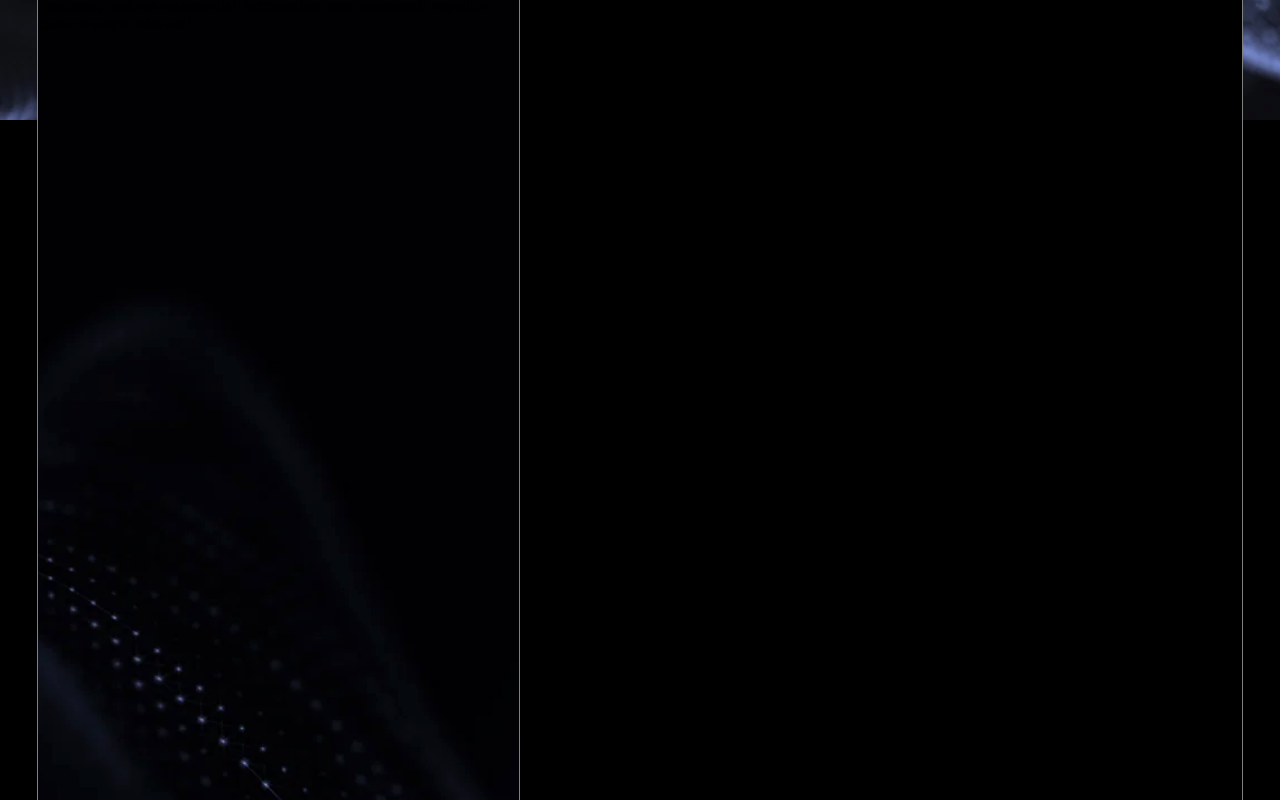
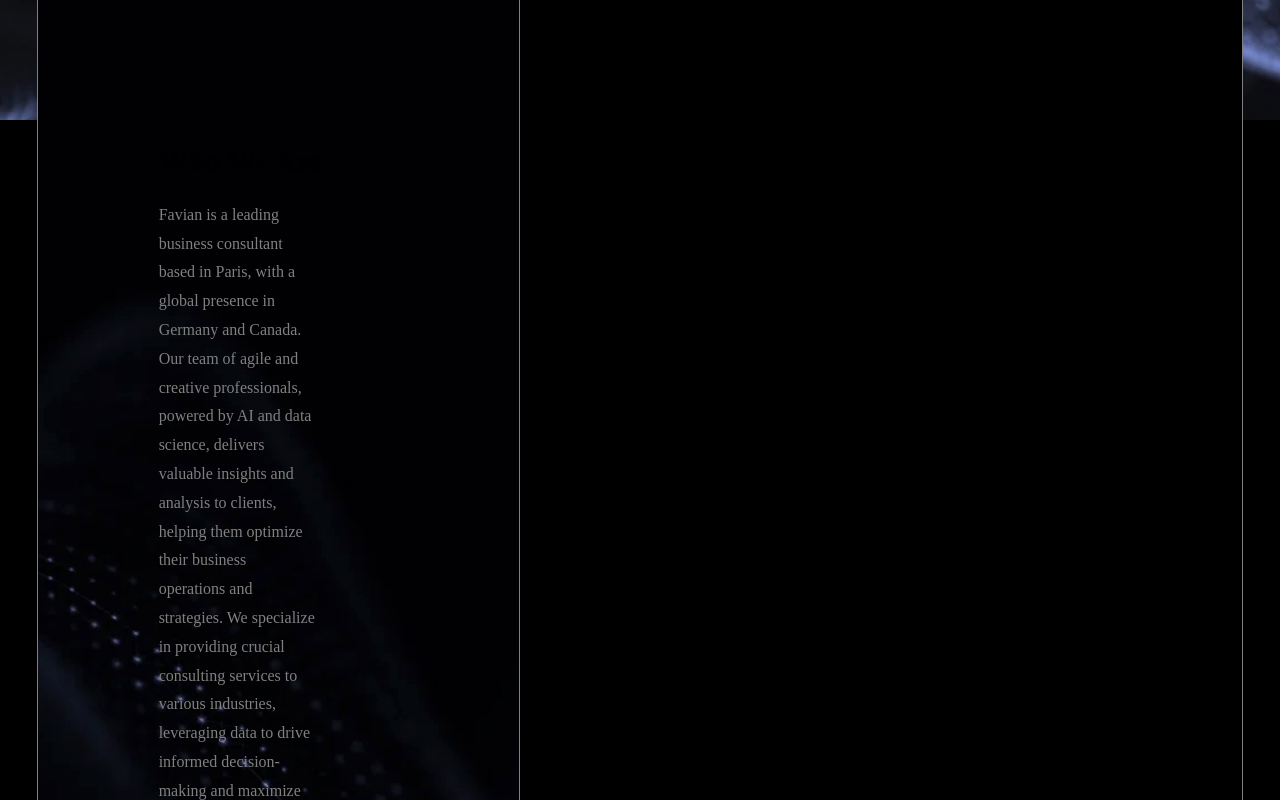
Before and after one commit to Albagher/Favian-Website, a React (Vite) app in the folder favian-app/: page / in a window 1280 px wide. Shown: the part 840-1640 px from the top of the page. Built offline with nearby package versions, Linux system fonts and the light colour scheme.

Commit message:
dev:add component who we are

```diff
--- a/favian-app/src/App.css
+++ b/favian-app/src/App.css
@@ -39,7 +39,6 @@
 
 .description-content {
     height: 160vh;
-    /* width: 100%; */
     margin: 0;
     padding: 0;
 }
--- a/favian-app/src/App.tsx
+++ b/favian-app/src/App.tsx
@@ -9,6 +9,22 @@
 import partnersBg from "./images/partnersBg.webp";
 import Footer from "./components/Footer";
 import Nav from "./components/Nav";
+import WhoWeAre from "./components/WhoWeAre";
+
+const whoWeAre = {
+  title: "Who We Are",
+  paragraphe: `
+          Favian is a leading business consultant based in Paris, with a global
+          presence in Germany and Canada. Our team of agile and creative
+          professionals, powered by AI and data science, delivers valuable
+          insights and analysis to clients, helping them optimize their business
+          operations and strategies. We specialize in providing crucial
+          consulting services to various industries, leveraging data to drive
+          informed decision-making and maximize results. We pride ourselves on
+          our adaptability in the fast-paced business world, which is crucial in
+          the ever-evolving data analysis industry.
+  `,
+};
 
 function App() {
   return (
@@ -37,7 +53,7 @@
             )}
           >
             <div className="content">
-              <div className="text-content">
+              <div className="text__content--presentaion">
                 <Presentation />
               </div>
             </div>
@@ -77,12 +93,10 @@
               )}
             >
               <div className="description-content">
-                <div className="text-content">
-                  Lorem ipsum dolor sit, amet consectetur adipisicing elit.
-                  Dicta numquam, minus placeat aliquam officia necessitatibus ab
-                  ducimus impedit sint. Possimus, maiores assumenda! Accusantium
-                  rem assumenda expedita cumque eaque odio aut!
-                </div>
+                <WhoWeAre
+                  title={whoWeAre.title}
+                  paragraphe={whoWeAre.paragraphe}
+                />
               </div>
             </Parallax>
           </div>
@@ -203,12 +217,6 @@
                   <div
                     style={{
                       position: "absolute",
-                      // width: `100%`,
-                      // height: "1500px",
-                      // overflow: "hidden",
-                      // top: "-160.164px",
-                      // transform: `0px, 0px,  ${percentage * 2}px`,
-                      // transform:"translateZ(0px)"
                       transform: `perspective(500px) translate3d(10px, 0, ${
                         percentage * 100
                       }px)`,
@@ -218,7 +226,6 @@
                       src={partnersBg}
                       alt="Votre image"
                       style={{
-                        // width: "100%",
                         overflow: "hidden",
                         filter: "contrast(1.18)",
                       }}
--- /dev/null
+++ b/favian-app/src/components/WhoWeAre.scss
@@ -0,0 +1,21 @@
+.who-we-are {
+  position: relative;
+  top: 20vh;
+  display: flex;
+  flex-direction: column;
+  justify-content: center;
+  align-items: center;
+  &__container {
+    width: 50%;
+  }
+  &__title {
+    line-height: 1em;
+    font-size: 30px;
+  }
+  &__paragraph {
+    line-height: 1.8em;
+    font-size: 16px;
+    width: 65%;
+    color: gray;
+  }
+}
--- /dev/null
+++ b/favian-app/src/components/WhoWeAre.tsx
@@ -0,0 +1,51 @@
+import { useEffect } from "react";
+import { gsap } from "gsap";
+import { ScrollToPlugin, ScrollTrigger } from "gsap/all";
+
+gsap.registerPlugin(ScrollTrigger, ScrollToPlugin);
+
+import "./WhoWeAre.scss";
+type Props = {
+  title: string;
+  paragraphe: string;
+};
+
+const WhoWeAre = ({ title, paragraphe }: Props) => {
+  // @ts-ignore
+  const slideInleft = (elem, delay, duration) => {
+    gsap.fromTo(
+      elem,
+      {
+        opacity: 0,
+        x: -200,
+      },
+      {
+        opacity: 1,
+        x: 0,
+        delay: delay || 0.4,
+        duration: duration || 1.1,
+        scrollTrigger: {
+          trigger: elem,
+          start: "top center",
+          end: "bottom center",
+        },
+      }
+    );
+  };
+
+  useEffect(() => {
+    // @ts-ignore
+    slideInleft("#who-we-are");
+  }, []);
+
+  return (
+    <div className="who-we-are">
+      <div className="who-we-are__container" id="who-we-are">
+        <h1 className="who-we-are__title">{title}</h1>
+        <p className="who-we-are__paragraph">{paragraphe}</p>
+      </div>
+    </div>
+  );
+};
+
+export default WhoWeAre;
```
